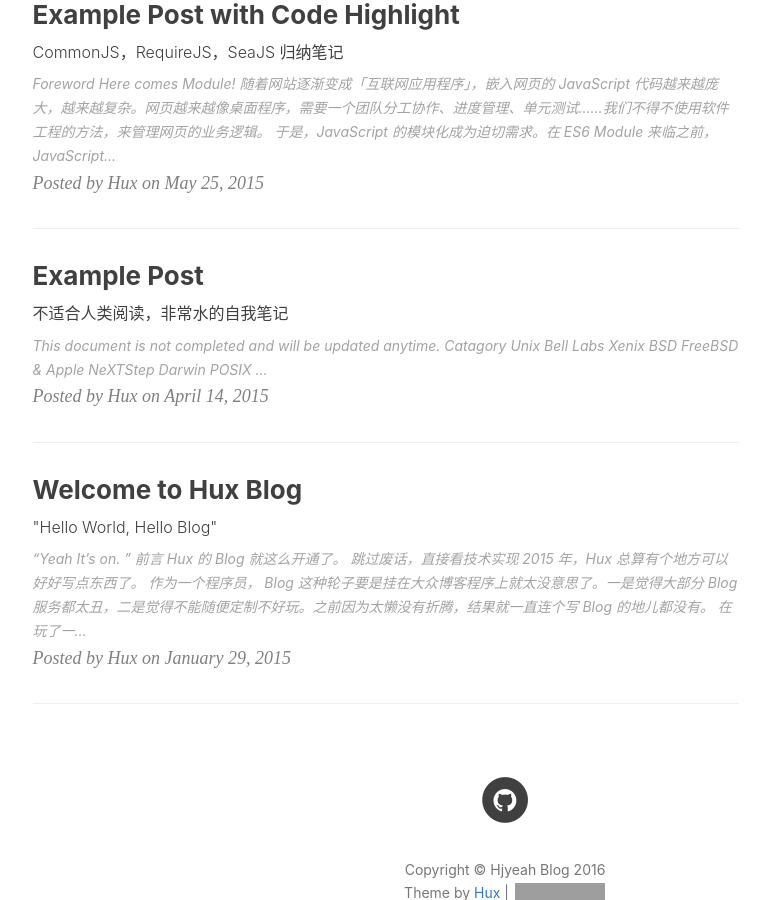
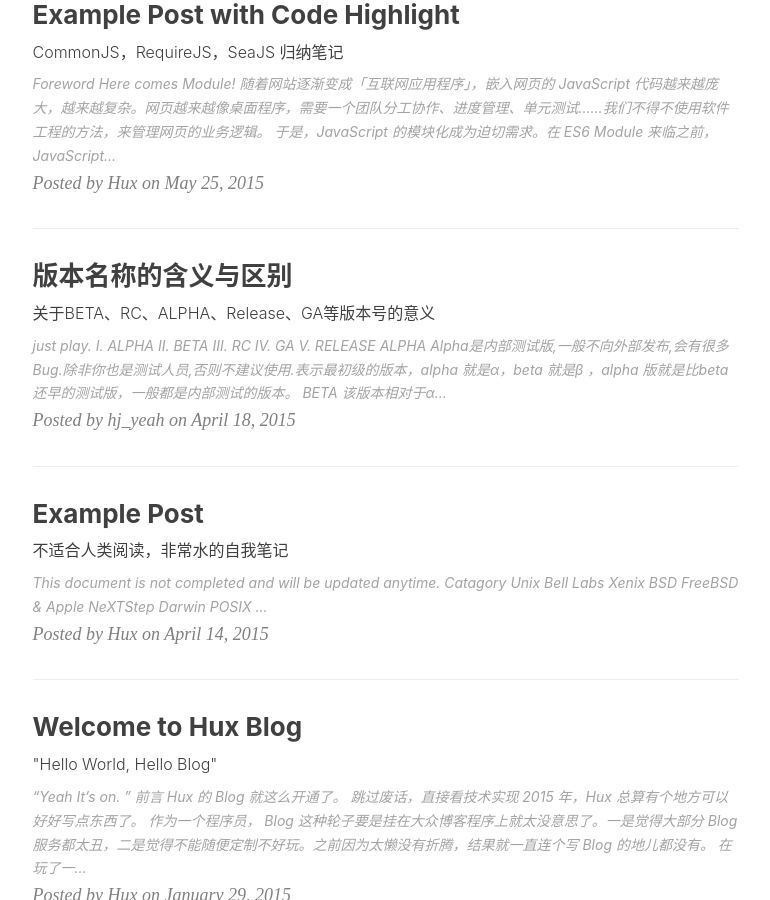
Before and after one commit to hjyeah/hjyeah.github.io, a Jekyll site: the page built from index.html, in a window 1280 px wide and 900 px high, scrolled down 1152 px. Shown: the whole window, without its empty margins (135-905 px from the left). Built offline with Jekyll 4.4.1, drawn with Linux system fonts in a browser that asks for light colours; nearby versions of some CDN libraries; the list of posts is cut into pages by our own code; comment, search, counter and statistics services are not loaded; some of the changed text lies outside the part shown; grey boxes are pictures that could not be loaded.

Commit message:
add a article (version)

```diff
--- /dev/null
+++ b/_posts/2016-04-18-dev-version.markdown
@@ -0,0 +1,35 @@
+---
+layout:     post
+title:      "版本名称的含义与区别"
+subtitle:   "关于BETA、RC、ALPHA、Release、GA等版本号的意义"
+date:       2015-04-18
+author:     "hj_yeah"
+header-img: "img/post-bg-version.jpg"
+tags:
+    - 开发常识
+---
+> just play.
+
+I. [ALPHA](#alpha)
+II. [BETA](#beta)
+III. [RC](#rc)
+IV. [GA](#ga)
+V. [RELEASE](#release)
+
+---
+
+## ALPHA
+Alpha是内部测试版,一般不向外部发布,会有很多Bug.除非你也是测试人员,否则不建议使用.表示最初级的版本，alpha 就是α，beta 就是β ，alpha 版就是比beta还早的测试版，一般都是内部测试的版本。
+
+## BETA
+该版本相对于α版已有了很大的改进，消除了严重的错误，但还是存在着一缺陷，需要经过多次测试来进一步消除。这个阶段的版本会一直加入新的功能。
+
+## RC
+Candidate是候选人的意思，即候选版本。Release.Candidate.就是发行候选版本。和Beta版最大的差别在于Beta阶段会一直加入新的功能，但是到了RC版本，几乎
+就不会加入新的功能了，而主要着重于除错!  RC版本是最终发放给用户的最接近正式版的版本，发行后改正bug就是正式版了，就是正式版之前的最后一个测试版。
+
+## GA
+首次发行稳定的版本，GA意味着General Availability，也就是官方开始推荐广泛使用了。
+
+## RELEASE
+该版本意味“最终版本”，在前面版本的一系列测试版之后，终归会有一个正式版本，是最终交付用户使用的一个版本。该版本有时也称为标准版。一般情况下，Release不会以单词形式出现在软件封面上，取而代之的是符号(R)。
--- a/index.html
+++ b/index.html
@@ -1,6 +1,6 @@
 ---
 layout: page
-description: "Eben-Ezer111"
+description: "Eben-Ezer"
 ---
 
 {% for post in paginator.posts %}
```
Also changed, not shown: img/post-bg-version.jpg (added).
